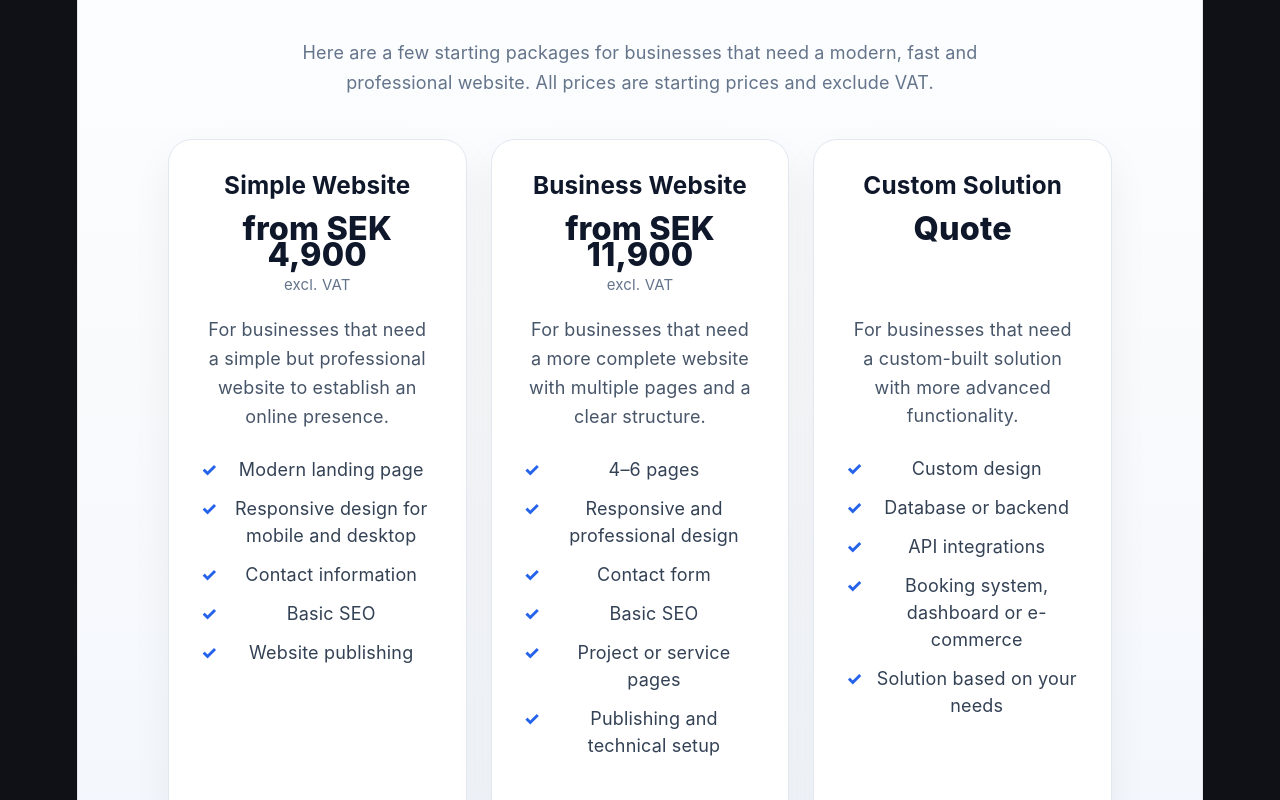
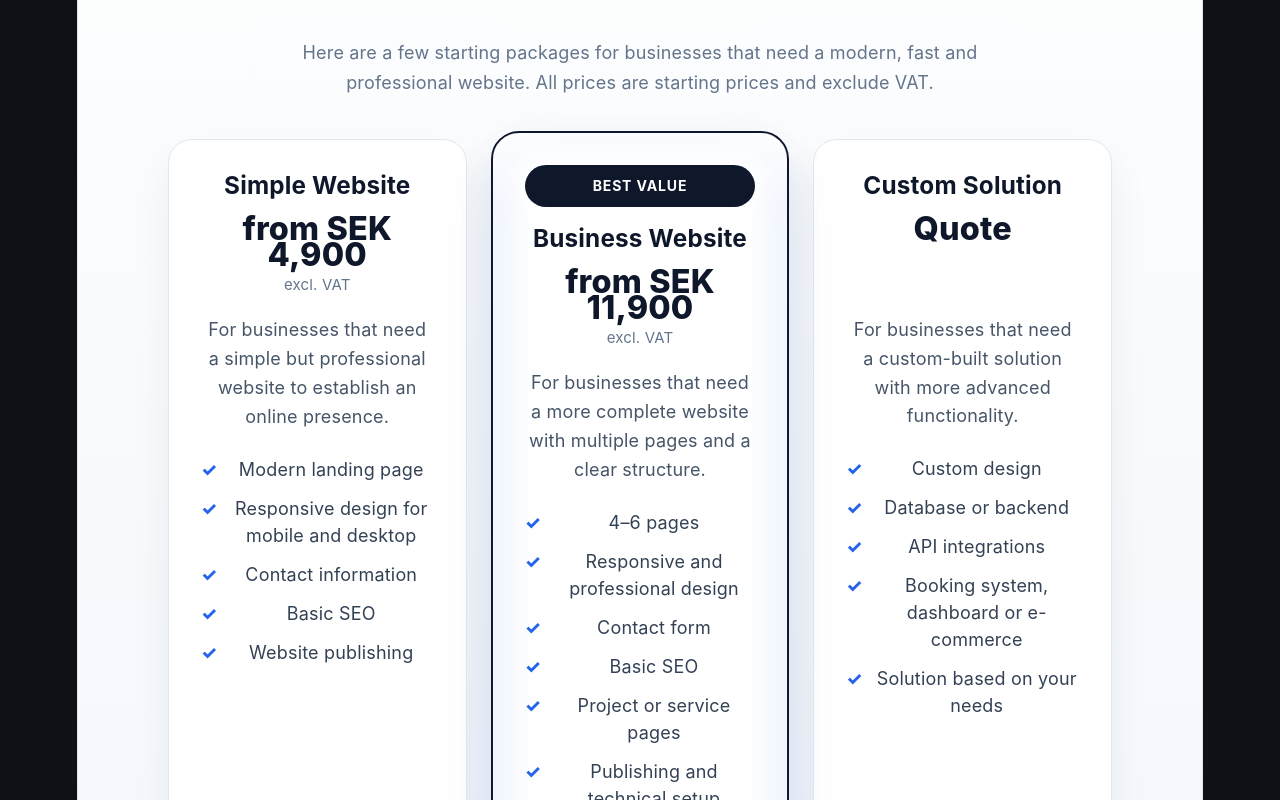
Before and after one commit to Graniten40/graniten-studio, a React (Vite) app: page / in a window 1280 px wide. Shown: the part 2180-2980 px from the top of the page. Built offline with nearby package versions, Linux system fonts and the light colour scheme.

Commit message:
Update Graniten Studio homepage sections

```diff
--- a/src/App.css
+++ b/src/App.css
@@ -1129,6 +1129,45 @@ h1 {
   margin: 0;
 }
 
+.featured-pricing-card {
+  position: relative;
+  border: 2px solid #0f172a;
+  border-radius: 28px;
+  background: #ffffff;
+  transform: translateY(-8px);
+  z-index: 1;
+  overflow: visible;
+}
+
+.featured-pricing-card::after {
+  content: "";
+  position: absolute;
+  inset: 12px;
+  border-radius: 28px;
+  z-index: -1;
+  background: transparent;
+  box-shadow:
+    0 24px 50px rgba(37, 99, 235, 0.18),
+    0 10px 24px rgba(37, 99, 235, 0.14),
+    0 0 22px rgba(37, 99, 235, 0.12);
+  filter: blur(16px);
+}
+
+.pricing-badge {
+  display: inline-flex;
+  align-items: center;
+  justify-content: center;
+  background: #0f172a;
+  color: #ffffff;
+  font-size: 0.78rem;
+  font-weight: 700;
+  letter-spacing: 0.06em;
+  text-transform: uppercase;
+  padding: 8px 14px;
+  border-radius: 999px;
+  margin-bottom: 18px;
+}
+
 @media (max-width: 900px) {
   .contact-grid {
     grid-template-columns: 1fr;
--- a/src/App.tsx
+++ b/src/App.tsx
@@ -30,6 +30,7 @@ const pricingContent = {
         name: "Business Website",
         price: "från 11 900 kr",
         vat: "exkl. moms",
+        badge: "Mest valt",
         description:
           "För företag som behöver en mer komplett hemsida med flera sidor och tydligare struktur.",
         features: [
@@ -101,6 +102,7 @@ const pricingContent = {
         name: "Business Website",
         price: "from SEK 11,900",
         vat: "excl. VAT",
+        badge: "Best value",
         description:
           "For businesses that need a more complete website with multiple pages and a clear structure.",
         features: [
@@ -587,7 +589,12 @@ function PricingSection({ language }: { language: Language }) {
 
       <div className="pricing-grid">
         {content.packages.map((pkg) => (
-          <article className="pricing-card" key={pkg.name}>
+          <article
+            className={`pricing-card ${pkg.badge ? "featured-pricing-card" : ""}`}
+            key={pkg.name}
+            >
+            {pkg.badge && <span className="pricing-badge">{pkg.badge}</span>}
+
             <h3>{pkg.name}</h3>
 
             <div className="pricing-price">
```
